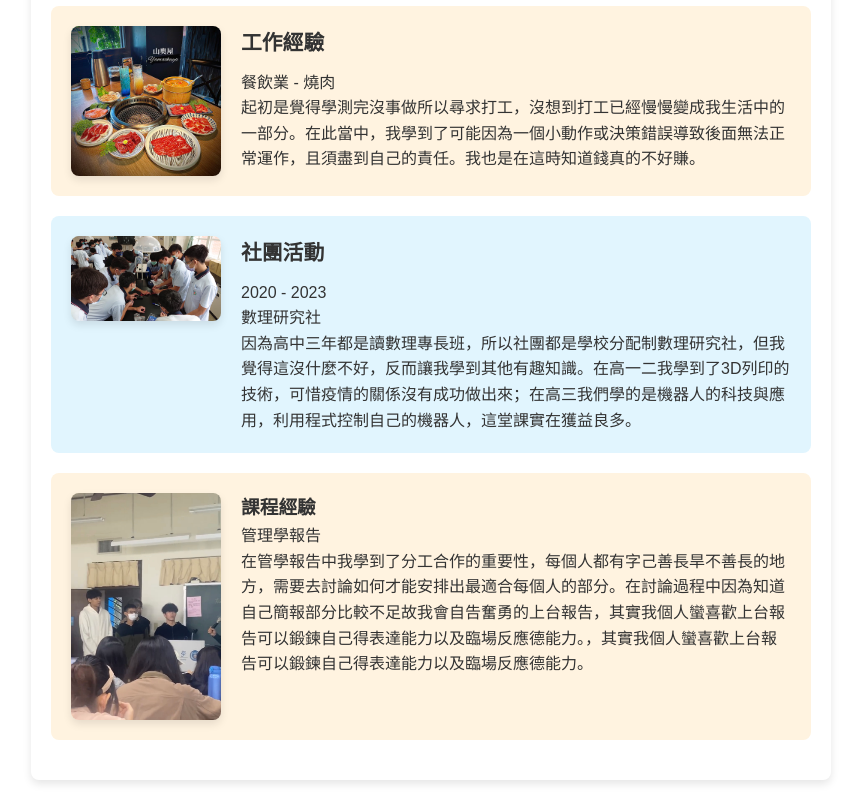
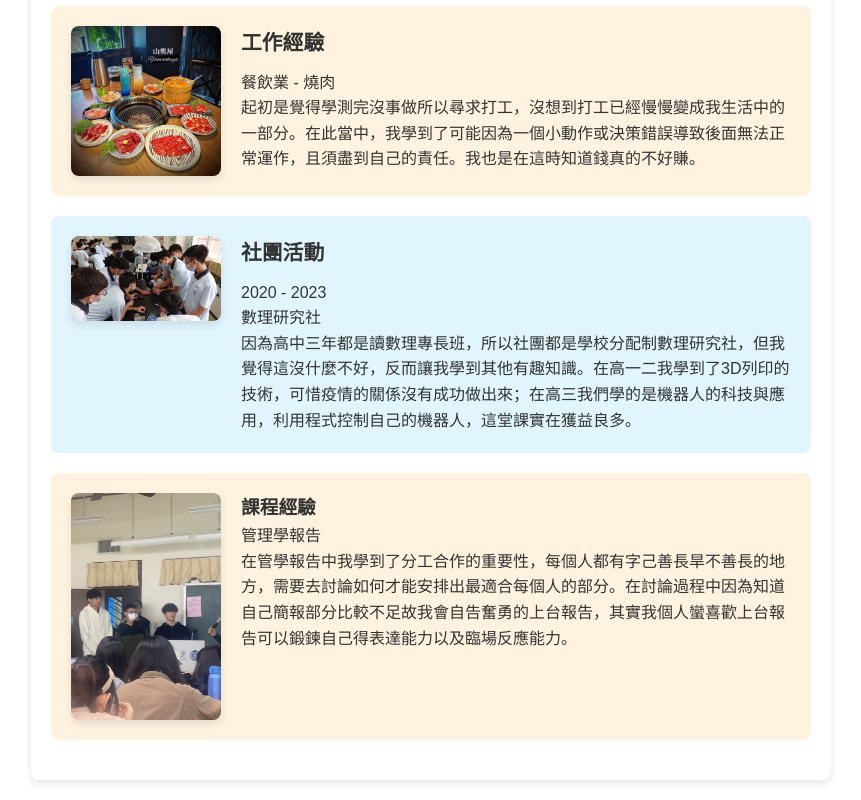
Before and after one commit to minhon0711/index, a plain HTML site: page index.html in a window 1280 px wide. Shown: the part 1292-2092 px from the top of the page, without its empty margins (209-1070 px from the left). Drawn offline with Linux system fonts and the light colour scheme.

Commit message:
Update index.html

```diff
--- a/index.html
+++ b/index.html
@@ -236,6 +236,6 @@
             <div style="flex: 1;">
                 <h3>課程經驗</h3>
                 <p>管理學報告</p>
-                <p>在管學報告中我學到了分工合作的重要性，每個人都有字己善長旱不善長的地方，需要去討論如何才能安排出最適合每個人的部分。在討論過程中因為知道自己簡報部分比較不足故我會自告奮勇的上台報告，其實我個人蠻喜歡上台報告可以鍛鍊自己得表達能力以及臨場反應德能力。，其實我個人蠻喜歡上台報告可以鍛鍊自己得表達能力以及臨場反應德能力。</p>
+                <p>在管學報告中我學到了分工合作的重要性，每個人都有字己善長旱不善長的地方，需要去討論如何才能安排出最適合每個人的部分。在討論過程中因為知道自己簡報部分比較不足故我會自告奮勇的上台報告，其實我個人蠻喜歡上台報告可以鍛鍊自己得表達能力以及臨場反應能力。</p>
             </div>
         </section>
```
